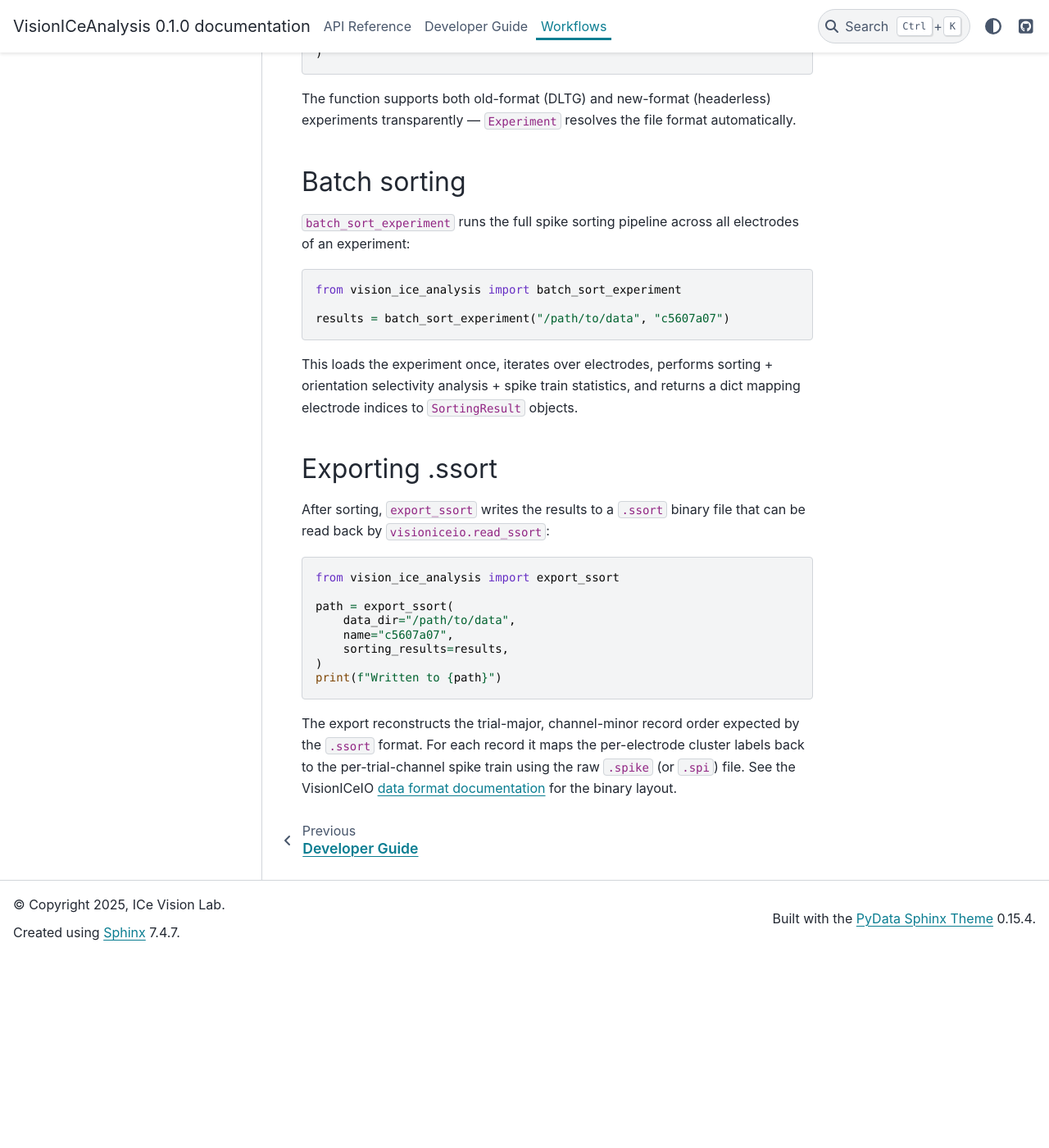
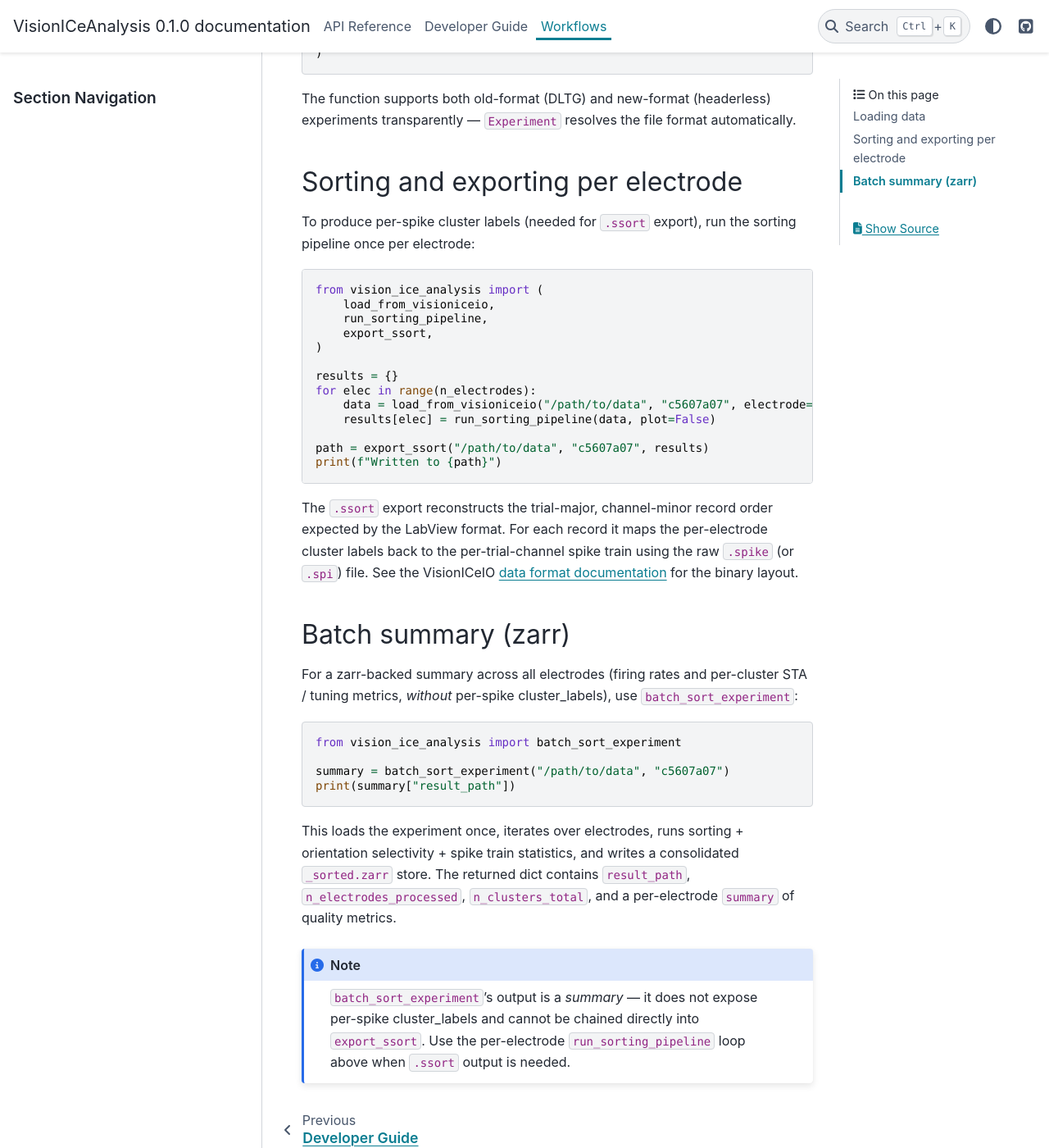
Before and after one commit to VisionICeNatal/VisionICeAnalysis, a Sphinx documentation site: the page built from docs/workflows.rst, in a window 1280 px wide and 1400 px high, scrolled down 523 px. Shown: the whole window at 82% size. Built offline with Sphinx 7.4.7 and the PyData theme 0.15.4, drawn with Linux system fonts in a browser that asks for light colours; before the commit the page ends 1689 px from its top, so only the background shows below that; some of the changed text lies outside the part shown.

Commit message:
Fix imports and contracts after neural_cca rename
- Repoint deps from mini-analysis-cidbn → neural-cca
- Update SortingData call to new stim_window API
- Fix export_ssort to use SortingResult.cluster_labels
- Re-export run_sorting_pipeline, SortingData, SortingResult from bridge
- Update README, docs, notebook for new package name
- Update org references ice-vision-lab → VisionICeNatal / goecidbn
- Add tests/test_imports.py smoke tests

```diff
--- a/docs/conf.py
+++ b/docs/conf.py
@@ -30,11 +30,11 @@
 exclude_patterns = ["_build", "**.ipynb_checkpoints"]
 autosummary_generate = True
 
-autodoc_mock_imports = ["numpy", "visioniceio", "mini_analysis_cidbn"]
+autodoc_mock_imports = ["numpy", "visioniceio", "neural_cca"]
 
 html_theme = "pydata_sphinx_theme"
 html_theme_options = {
-    "github_url": "https://github.com/ice-vision-lab/VisionICeAnalysis",
+    "github_url": "https://github.com/VisionICeNatal/VisionICeAnalysis",
     "navbar_align": "left",
     "show_toc_level": 2,
 }
@@ -44,6 +44,6 @@
     "python": ("https://docs.python.org/3", None),
     "numpy": ("https://numpy.org/doc/stable/", None),
     # Re-enable once the docs sites are published and serve objects.inv:
-    # "mini_analysis_cidbn": ("https://ice-vision-lab.github.io/mini-analysis-cidbn/", None),
-    # "visioniceio": ("https://ice-vision-lab.github.io/VisionICeIO/", None),
+    # "neural_cca": ("https://goecidbn.github.io/neural_cca/", None),
+    # "visioniceio": ("https://VisionICeNatal.github.io/VisionICeIO/", None),
 }
--- a/docs/workflows.rst
+++ b/docs/workflows.rst
@@ -2,13 +2,13 @@
 =========
 
 VisionICeAnalysis provides end-to-end pipelines that combine VisionICeIO
-(data loading) with mini_analysis_cidbn (spike sorting, statistics) into
+(data loading) with neural_cca (spike sorting, statistics) into
 convenient experiment-level workflows.
 
 Loading data
 ------------
 
-``load_from_visioniceio`` creates a :class:`~mini_analysis_cidbn.io_util.SortingData`
+``load_from_visioniceio`` creates a :class:`~neural_cca.SortingData`
 object from a VisionICeIO experiment for a single electrode::
 
     from vision_ice_analysis import load_from_visioniceio
@@ -23,38 +23,53 @@
 experiments transparently — ``Experiment`` resolves the file format
 automatically.
 
-Batch sorting
--------------
+Sorting and exporting per electrode
+-----------------------------------
 
-``batch_sort_experiment`` runs the full spike sorting pipeline across all
-electrodes of an experiment::
+To produce per-spike cluster labels (needed for ``.ssort`` export), run
+the sorting pipeline once per electrode::
+
+    from vision_ice_analysis import (
+        load_from_visioniceio,
+        run_sorting_pipeline,
+        export_ssort,
+    )
+
+    results = {}
+    for elec in range(n_electrodes):
+        data = load_from_visioniceio("/path/to/data", "c5607a07", electrode=elec)
+        results[elec] = run_sorting_pipeline(data, plot=False)
+
+    path = export_ssort("/path/to/data", "c5607a07", results)
+    print(f"Written to {path}")
+
+The ``.ssort`` export reconstructs the trial-major, channel-minor record
+order expected by the LabView format. For each record it maps the
+per-electrode cluster labels back to the per-trial-channel spike train
+using the raw ``.spike`` (or ``.spi``) file. See the VisionICeIO
+`data format documentation <https://VisionICeNatal.github.io/VisionICeIO/data_format.html>`_
+for the binary layout.
+
+Batch summary (zarr)
+--------------------
+
+For a zarr-backed summary across all electrodes (firing rates and
+per-cluster STA / tuning metrics, *without* per-spike cluster_labels),
+use ``batch_sort_experiment``::
 
     from vision_ice_analysis import batch_sort_experiment
 
-    results = batch_sort_experiment("/path/to/data", "c5607a07")
+    summary = batch_sort_experiment("/path/to/data", "c5607a07")
+    print(summary["result_path"])
 
-This loads the experiment once, iterates over electrodes, performs
-sorting + orientation selectivity analysis + spike train statistics, and
-returns a dict mapping electrode indices to ``SortingResult`` objects.
+This loads the experiment once, iterates over electrodes, runs sorting
++ orientation selectivity + spike train statistics, and writes a
+consolidated ``_sorted.zarr`` store. The returned dict contains
+``result_path``, ``n_electrodes_processed``, ``n_clusters_total``, and
+a per-electrode ``summary`` of quality metrics.
 
-Exporting .ssort
-----------------
-
-After sorting, ``export_ssort`` writes the results to a ``.ssort`` binary
-file that can be read back by ``visioniceio.read_ssort``::
-
-    from vision_ice_analysis import export_ssort
-
-    path = export_ssort(
-        data_dir="/path/to/data",
-        name="c5607a07",
-        sorting_results=results,
-    )
-    print(f"Written to {path}")
-
-The export reconstructs the trial-major, channel-minor record order
-expected by the ``.ssort`` format. For each record it maps the per-electrode
-cluster labels back to the per-trial-channel spike train using the raw
-``.spike`` (or ``.spi``) file. See the VisionICeIO
-`data format documentation <https://ice-vision-lab.github.io/VisionICeIO/data_format.html>`_
-for the binary layout.
+.. note::
+    ``batch_sort_experiment``'s output is a *summary* — it does not
+    expose per-spike cluster_labels and cannot be chained directly into
+    ``export_ssort``. Use the per-electrode ``run_sorting_pipeline``
+    loop above when ``.ssort`` output is needed.
```
Also changed, not shown: README.md (+29 -8 lines), docs/developer.rst (+10 -10 lines), pyproject.toml (+4 -4 lines), vision_ice_analysis/__init__.py (+23 -2 lines), 3 other files.
